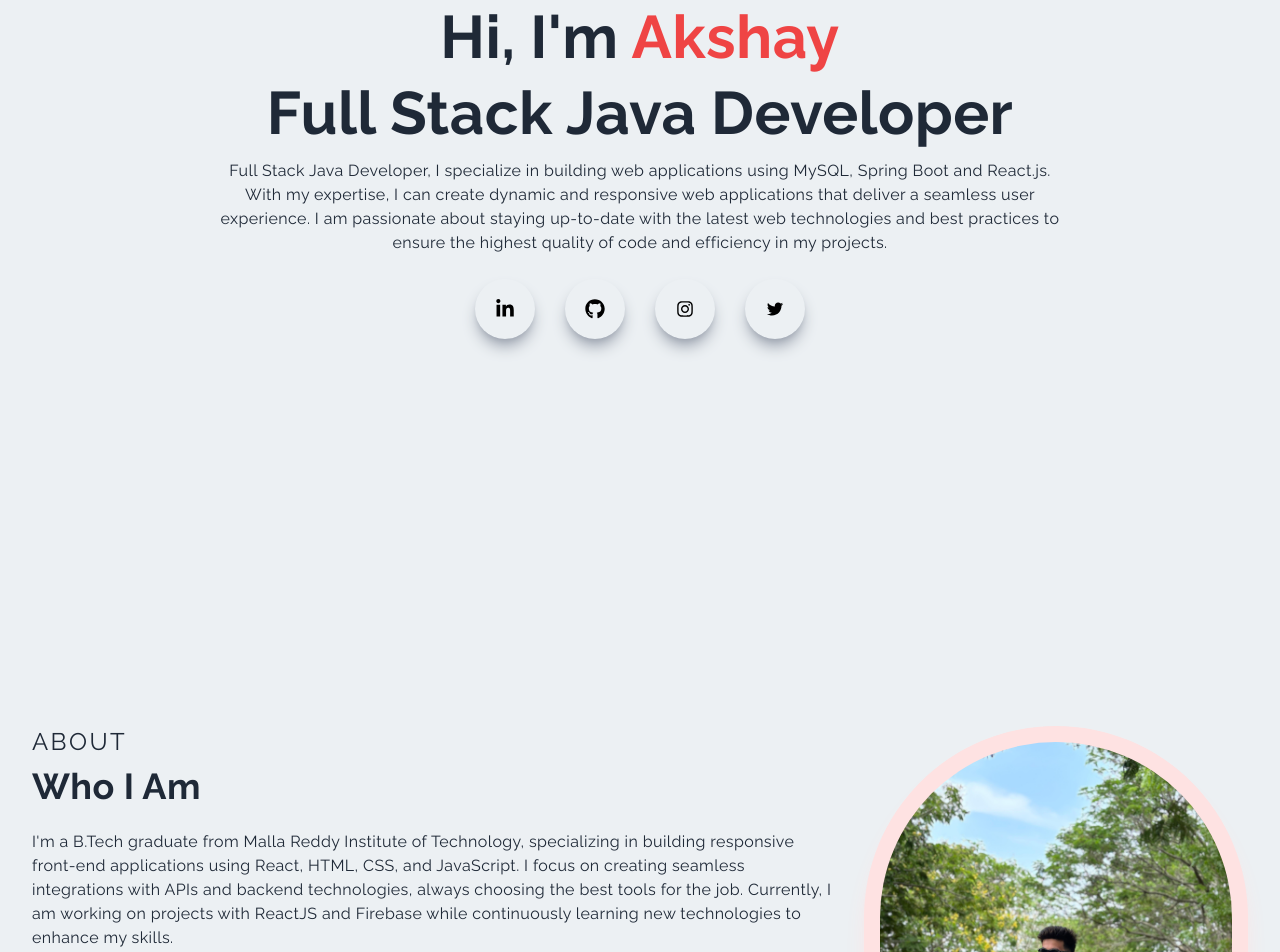
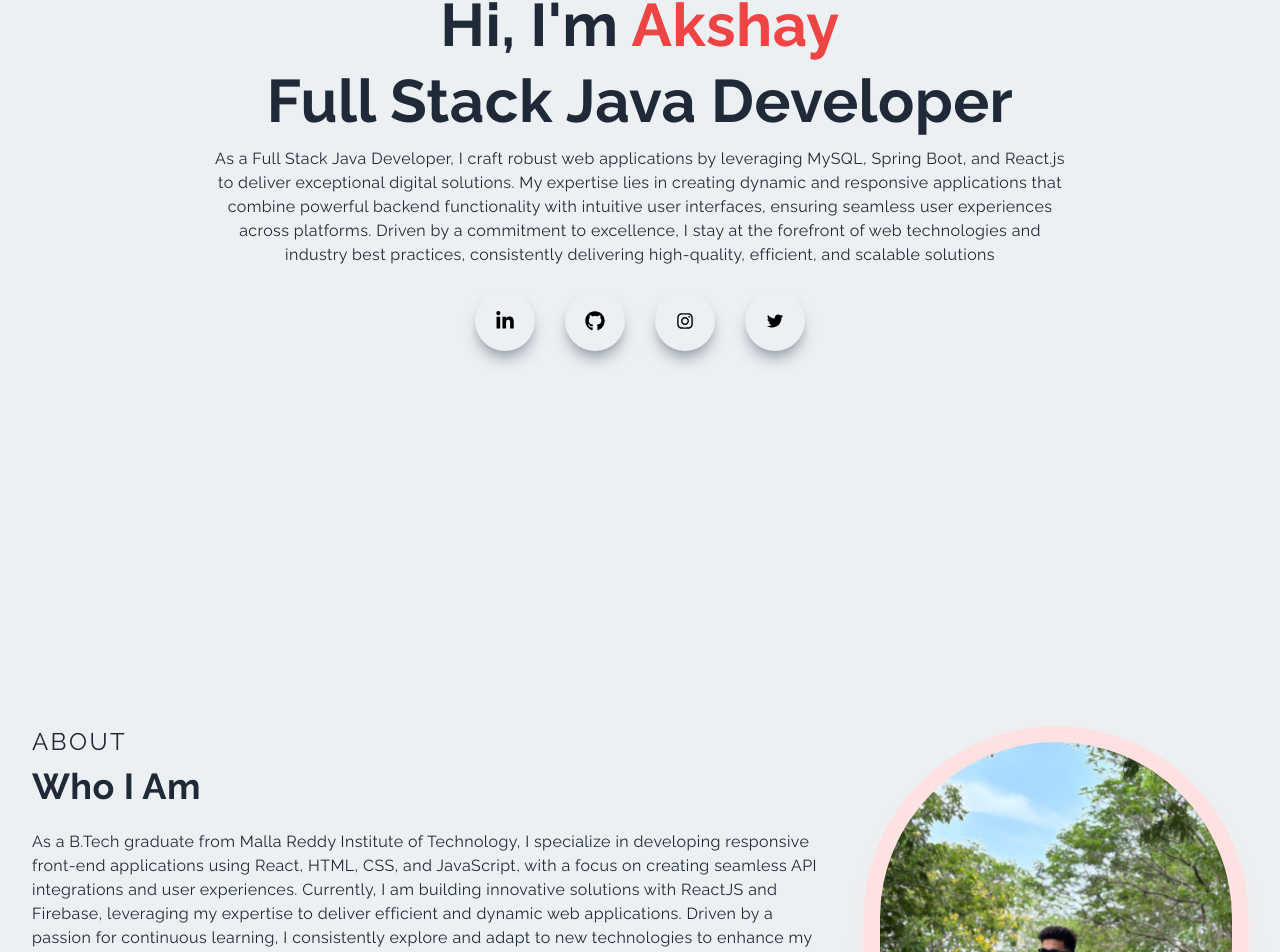
Before and after one commit to akshxy17/personal-portfolio, a Next.js app: page / in a window 1280 px wide. Shown: the part 223-1175 px from the top of the page. Built offline with nearby package versions, Linux system fonts and the light colour scheme.

Commit message:
Web dev to java dev

```diff
--- a/src/components/About.jsx
+++ b/src/components/About.jsx
@@ -14,8 +14,7 @@ const about = () => {
             <p className="uppercase text-2xl tracking-widest">about</p>
             <h2 className="py-2">Who I Am</h2>
             <p className="py-4 ">
-            I'm a B.Tech graduate from Malla Reddy Institute of Technology, specializing in building responsive front-end applications using React, HTML, CSS, and JavaScript. I focus on creating seamless integrations with APIs and backend technologies, always choosing the best tools for the job. Currently, I am working on projects with ReactJS and Firebase while continuously learning new technologies to enhance my skills.
-            </p>
+            As a B.Tech graduate from Malla Reddy Institute of Technology, I specialize in developing responsive front-end applications using React, HTML, CSS, and JavaScript, with a focus on creating seamless API integrations and user experiences. Currently, I am building innovative solutions with ReactJS and Firebase, leveraging my expertise to deliver efficient and dynamic web applications. Driven by a passion for continuous learning, I consistently explore and adapt to new technologies to enhance my development capabilities and stay current with industry trends            </p>
           </div>
           <div className="w-full h-auto m-auto bg-red-100 shadow-xl shadow-red-100 ease-in duration-300 rounded-full flex items-center justify-between p-4 hover:scale-105">
             <Image
--- a/src/components/Main.jsx
+++ b/src/components/Main.jsx
@@ -14,13 +14,7 @@ const HeroSection = () => {
             </h1>
             <h1 className="py-2 ">Full Stack Java Developer</h1>
             <p className="py-2 max-w-[70%] m-auto">
-            Full Stack Java Developer, I specialize in building web
-              applications using MySQL, Spring Boot and React.js.
-              With my expertise, I can create dynamic and responsive web
-              applications that deliver a seamless user experience. I am
-              passionate about staying up-to-date with the latest web
-              technologies and best practices to ensure the highest quality of
-              code and efficiency in my projects.
+            As a Full Stack Java Developer, I craft robust web applications by leveraging MySQL, Spring Boot, and React.js to deliver exceptional digital solutions. My expertise lies in creating dynamic and responsive applications that combine powerful backend functionality with intuitive user interfaces, ensuring seamless user experiences across platforms. Driven by a commitment to excellence, I stay at the forefront of web technologies and industry best practices, consistently delivering high-quality, efficient, and scalable solutions
             </p>
             <div className="flex items-center justify-between max-w-[330px] m-auto py-4 ">
               <div className="rounded-full shadow-lg shadow-gray-400 p-5 cursor-pointer hover:bg-red-500 hover:shadow-red-400 hover:scale-105 ease-in duration-300 text-xl text-black hover:text-white">
```
